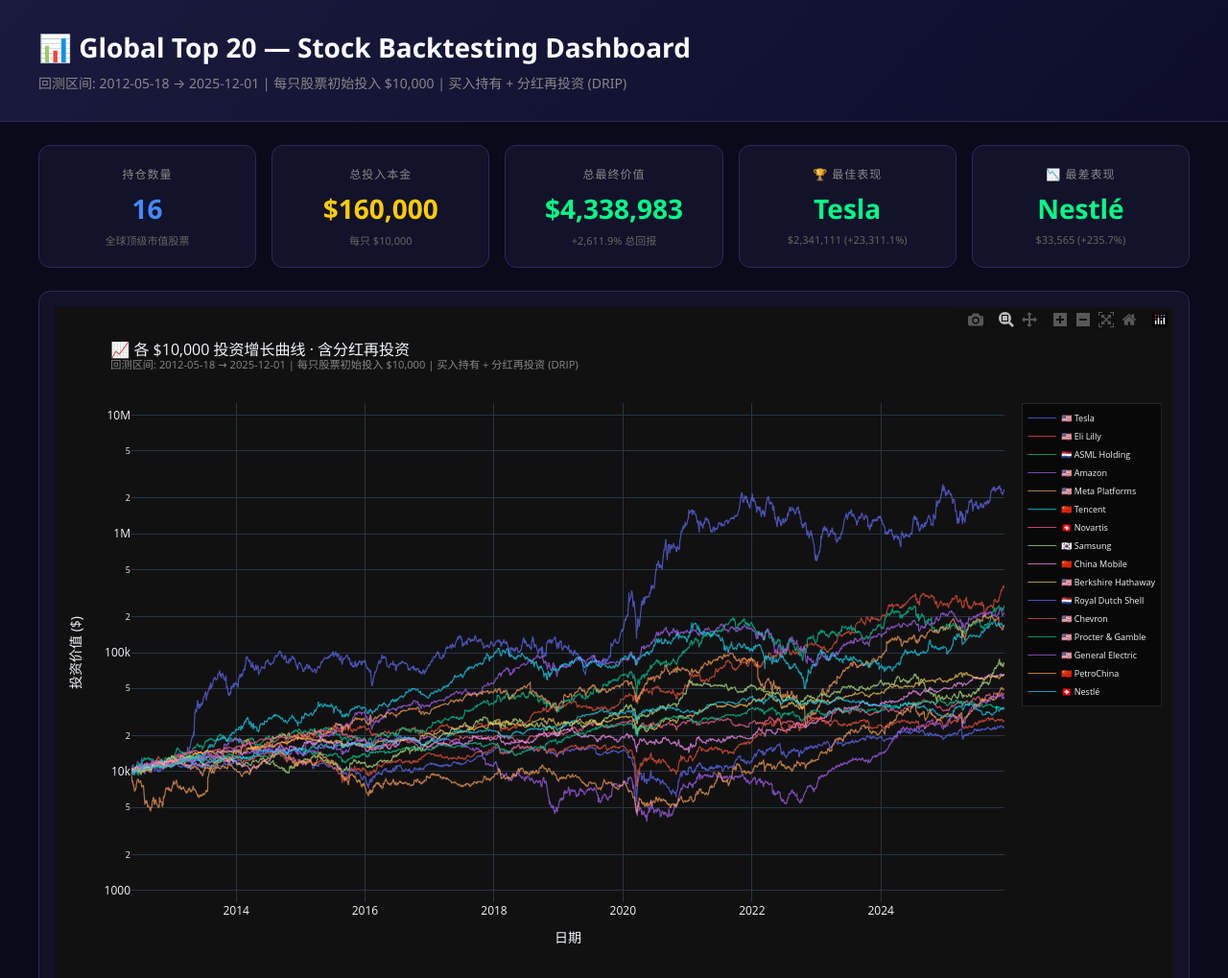
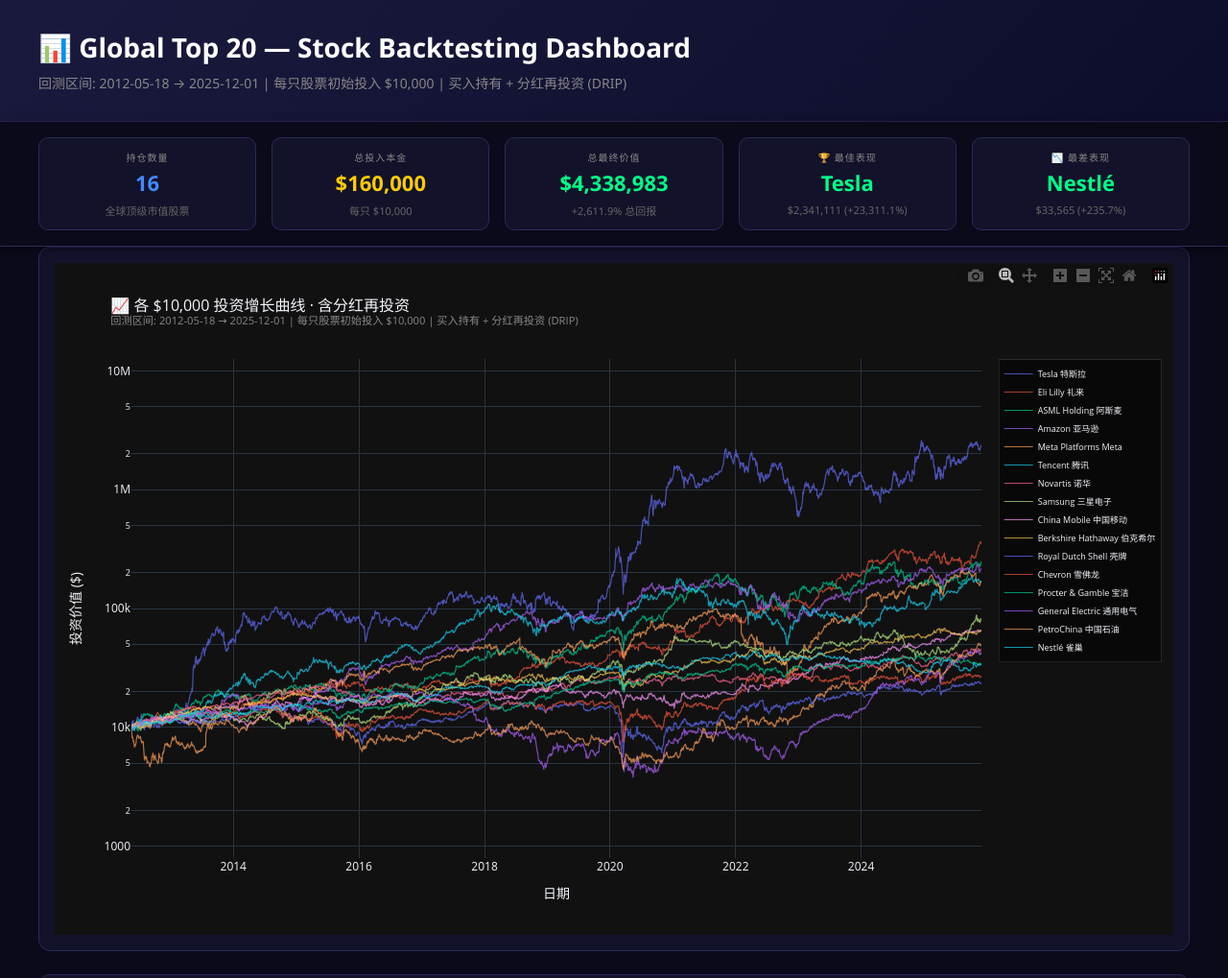
Before and after one commit to leon7786/20260316Backtesting, a Flask app: page / in a window 1280 px wide; the page is wider, and only the part inside the window is pictured. Shown: the top 1019 px of that part at 96% size. Run offline with Flask 3, Linux system fonts and the light colour scheme; some libraries are stand-ins or nearby versions.

Commit message:
fix: emoji改文字国旗 + 摘要栏sticky固定
- Plotly SVG 不支持 emoji，改用 [US] [CN] 等文字
- 增长曲线图例也去掉 emoji
- 摘要卡片栏 sticky 固定顶部，滚动不消失
- 卡片紧凑化适配 sticky

```diff
--- a/src/app.py
+++ b/src/app.py
@@ -291,14 +291,19 @@
                 shares += div_income / price
             portfolio_values.append(shares * price)
 
+        cn = r.get("name_cn", "")
+        legend_name = r["name"]
+        if cn and cn != r["name"]:
+            legend_name = f'{r["name"]} {cn}'
+
         fig.add_trace(go.Scatter(
             x=prices.index,
             y=portfolio_values,
             mode='lines',
-            name=f'{r["flag"]} {r["name"]}',
+            name=legend_name,
             line=dict(width=1.2),
             opacity=0.7,
-            hovertemplate=f'{r["name"]}<br>日期: %{{x}}<br>价值: $%{{y:,.0f}}<extra></extra>'
+            hovertemplate=f'{legend_name}<br>日期: %{{x}}<br>价值: $%{{y:,.0f}}<extra></extra>'
         ))
         all_values.extend(portfolio_values)
 
@@ -340,14 +345,20 @@
 
 def generate_bar_chart(results):
     """生成最终价值柱状图（对数 X 轴，含 DRIP vs 不含）"""
-    # Y 轴标签：国旗 英文名 中文名 | CAGR
+    # Y 轴标签：国家缩写 英文名 中文名 | CAGR
+    # Plotly SVG 不支持 emoji，用文字国家代码
+    FLAG_TO_COUNTRY = {
+        "🇺🇸": "US", "🇨🇳": "CN", "🇹🇼": "TW", "🇰🇷": "KR",
+        "🇳🇱": "NL", "🇨🇭": "CH", "🇦🇺": "AU",
+    }
     names = []
     for r in results:
         cn = r.get("name_cn", "")
+        country = FLAG_TO_COUNTRY.get(r["flag"], "")
         if cn and cn != r["name"]:
-            label = f'{r["flag"]} {r["name"]} {cn}  |  CAGR {r["cagr_pct"]:+.1f}%'
+            label = f'[{country}] {r["name"]} {cn}  |  CAGR {r["cagr_pct"]:+.1f}%'
         else:
-            label = f'{r["flag"]} {r["name"]}  |  CAGR {r["cagr_pct"]:+.1f}%'
+            label = f'[{country}] {r["name"]}  |  CAGR {r["cagr_pct"]:+.1f}%'
         names.append(label)
 
     values = [r["final_value"] for r in results]
--- a/templates/index.html
+++ b/templates/index.html
@@ -27,28 +27,36 @@
             color: #888;
             font-size: 14px;
         }
+        .summary-bar {
+            position: sticky;
+            top: 0;
+            z-index: 100;
+            background: #0a0a1a;
+            border-bottom: 1px solid #2a2a5a;
+            box-shadow: 0 2px 8px rgba(0,0,0,0.5);
+        }
         .summary-cards {
             display: grid;
             grid-template-columns: repeat(auto-fit, minmax(220px, 1fr));
             gap: 16px;
-            padding: 24px 40px;
+            padding: 16px 40px;
         }
         .card {
             background: #12122a;
             border: 1px solid #2a2a5a;
-            border-radius: 12px;
-            padding: 20px;
+            border-radius: 10px;
+            padding: 12px 16px;
             text-align: center;
         }
         .card .label {
-            font-size: 12px;
+            font-size: 10px;
             color: #888;
             text-transform: uppercase;
             letter-spacing: 1px;
-            margin-bottom: 8px;
+            margin-bottom: 4px;
         }
         .card .value {
-            font-size: 28px;
+            font-size: 22px;
             font-weight: 700;
         }
         .card .value.green { color: #00ff88; }
@@ -161,6 +169,7 @@
         <div class="subtitle">回测区间: 2012-05-18 → 2025-12-01 | 每只股票初始投入 $10,000 | 买入持有 + 分红再投资 (DRIP)</div>
     </div>
 
+    <div class="summary-bar">
     <div class="summary-cards">
         <div class="card">
             <div class="label">持仓数量</div>
@@ -187,6 +196,7 @@
             <div class="value {{ 'red' if worst and worst.total_return_pct < 0 else 'green' }}">{{ worst.name if worst else 'N/A' }}</div>
             <div class="detail">${{ "{:,.0f}".format(worst.final_value) if worst else 0 }} ({{ "{:+,.1f}".format(worst.total_return_pct) if worst else 0 }}%)</div>
         </div>
+    </div>
     </div>
 
     <div class="charts-section">
```
